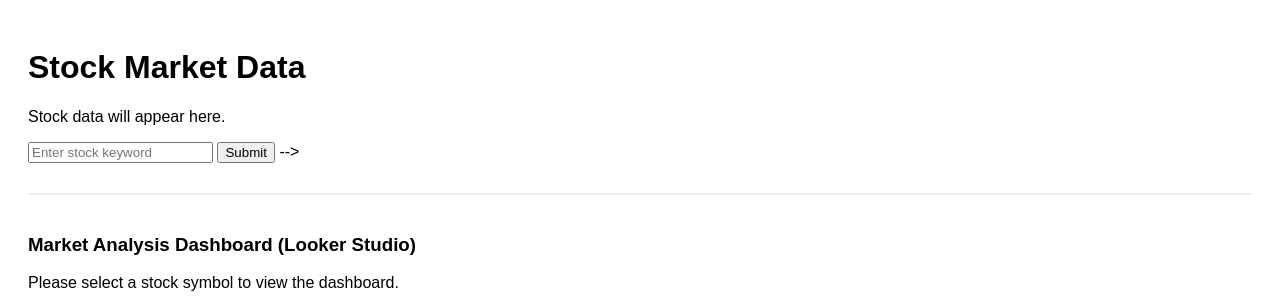
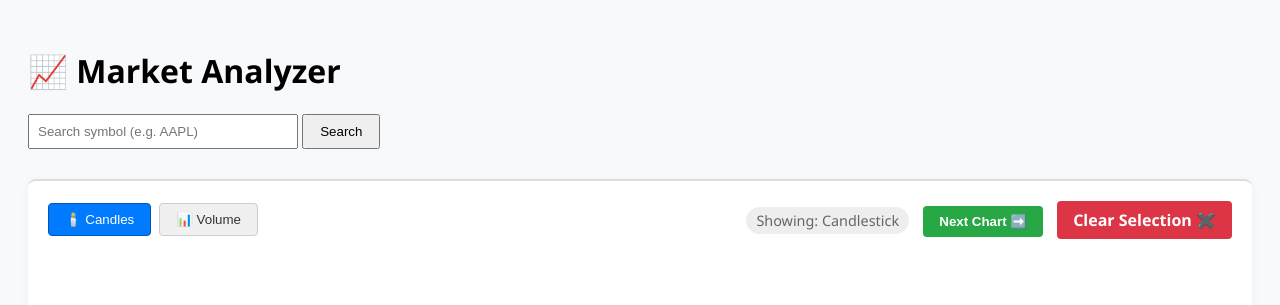
Before and after one commit to Rohith-GCP-projects/Global-Currency-and-Commodity-Market-Analyzer, a Flask app: page /stocks in a window 1280 px wide. Shown: the top 305 px of the page. Run offline with Flask 3, Linux system fonts and the light colour scheme.

Commit message:
looker graph refresh

```diff
--- a/main.py
+++ b/main.py
@@ -1,6 +1,7 @@
 from flask import Flask, render_template, request  # Import request
 from forex.forex import get_forex_data
 from stocks.stocks import get_stocks_data, fetch_symbol_data, insert_stock_data
+import time
 
 app = Flask(__name__)
 
@@ -52,13 +53,15 @@
             symbol_list, symbol_name_list = fetch_symbol_data(keyword)
             return render_template('stocks.html', symbol_list=symbol_list, symbol_name_list=symbol_name_list)
 
-    symbol = request.args.get('SEARCH_KEYWORD')
+    symbol = request.args.get('symbol')
+    current_time = int(time.time())  # Timestamp for cache busting
+
     if symbol:
         stock_details = get_stocks_data(symbol)
         insert_stock_data(symbol, stock_details)
-        return render_template('stocks.html', stock_details=stock_details, selected_symbol=symbol)
+        return render_template('stocks.html', stock_details=stock_details, selected_symbol=symbol, timestamp=current_time)
 
-    return render_template('stocks.html')
+    return render_template('stocks.html', timestamp=current_time)
 
 if __name__ == '__main__':
     app.run(debug=True)
--- a/templates/stocks.html
+++ b/templates/stocks.html
@@ -5,70 +5,195 @@
     <title>Stocks</title>
     <style>
         body {
-            font-family: Arial;
+            font-family: 'Segoe UI', Tahoma, Geneva, Verdana, sans-serif;
             padding: 20px;
+            background-color: #f8f9fa;
         }
 
         .dashboard-container {
             margin-top: 30px;
-            border-top: 2px solid #eee;
+            border-top: 2px solid #ddd;
             padding-top: 20px;
+            background: white;
+            border-radius: 8px;
+            padding: 20px;
+            box-shadow: 0 2px 10px rgba(0, 0, 0, 0.05);
+        }
+
+        .nav-controls {
+            margin-bottom: 20px;
+            display: flex;
+            gap: 10px;
+            align-items: center;
+            justify-content: space-between;
+        }
+
+        .btn-group {
+            display: flex;
+            gap: 8px;
+        }
+
+        .nav-btn {
+            background-color: #f0f0f0;
+            color: #333;
+            padding: 8px 16px;
+            border: 1px solid #ccc;
+            border-radius: 4px;
+            cursor: pointer;
+            font-weight: 500;
+            transition: all 0.2s;
+        }
+
+        .nav-btn:hover {
+            background-color: #e0e0e0;
+        }
+
+        .nav-btn.active {
+            background-color: #007bff;
+            color: white;
+            border-color: #0056b3;
+        }
+
+        .next-btn {
+            background-color: #28a745;
+            color: white;
+            border: none;
+            padding: 8px 16px;
+            border-radius: 4px;
+            cursor: pointer;
+            font-weight: bold;
+        }
+
+        .next-btn:hover {
+            background-color: #218838;
+        }
+
+        .clear-btn {
+            background-color: #dc3545;
+            color: white;
+            border: none;
+            padding: 8px 16px;
+            border-radius: 4px;
+            cursor: pointer;
+            font-weight: bold;
+            text-decoration: none;
+            display: inline-block;
+        }
+
+        .clear-btn:hover {
+            background-color: #c82333;
+        }
+
+        .status-badge {
+            font-size: 0.9em;
+            color: #666;
+            background: #eee;
+            padding: 4px 10px;
+            border-radius: 20px;
         }
     </style>
 </head>
 
 <body>
-    <h1>Stock Market Data</h1>
-    <p>Stock data will appear here.</p>
+    <h1>📈 Market Analyzer</h1>
 
     <form method="POST" action="/stocks">
-        <input type="text" name="SEARCH_KEYWORD" placeholder="Enter stock keyword">
-        <button type="submit">Submit</button>
+        <input type="text" name="SEARCH_KEYWORD" placeholder="Search symbol (e.g. AAPL)"
+            style="padding: 8px; width: 250px;">
+        <button type="submit" style="padding: 8px 16px;">Search</button>
 
         {% if symbol_list and symbol_name_list %}
-        <h3>Found Symbols:</h3>
-        <ul>
+        <div style="margin-top: 15px;">
+            <strong>Results:</strong>
+            <ul style="max-height: 150px; overflow-y: auto; border: 1px solid #eee; padding: 10px; background: white;">
                 {% for symbol in symbol_list %}
                 <li>
-                <a href="/stocks?SEARCH_KEYWORD={{ symbol }}">{{ symbol }} - {{
+                    <a href="/stocks?symbol={{ symbol }}">{{ symbol }} - {{
                         symbol_name_list[symbol_list.index(symbol)] }}</a>
                 </li>
                 {% endfor %}
             </ul>
-        <!-- {% endif %}
-
-        {% if stock_details %}
-        <h3>Stock Data for Selected Symbol: {{ selected_symbol }}</h3>
-        <pre>{{ stock_details | tojson(indent=2) }}</pre>
-        {% endif %} -->
+        </div>
+        {% endif %}
     </form>
 
     <div class="dashboard-container">
-        <h3>Market Analysis Dashboard (Looker Studio)</h3>
+        <div class="nav-controls">
+            <div class="btn-group">
+                <button id="btn-CANDLE" class="nav-btn active" onclick="switchPage('CANDLE')">🕯️ Candles</button>
+                <button id="btn-VOLUME" class="nav-btn" onclick="switchPage('VOLUME')">📊 Volume</button>
+            </div>
+            <div>
+                <span id="page-label" class="status-badge" style="margin-right: 10px;">Showing: Candlestick</span>
+                <button class="next-btn" onclick="nextChart()" style="margin-right: 10px;">Next Chart ➡️</button>
+                <a href="/stocks" class="clear-btn">Clear Selection ✖️</a>
+            </div>
+        </div>
+
         {% if selected_symbol %}
-        <p>Showing data for: <strong>{{ selected_symbol }}</strong></p>
-        <!--
-                To make this work, you need to:
-                1. Create a Parameter in Looker Studio named 'SelectedSymbol' (type: Text).
-                2. Use this parameter in your BigQuery Custom Query:
-                   SELECT * FROM `your_table` WHERE symbol = @SelectedSymbol
-                3. Replace YOUR_REPORT_ID below.
-    -->
-        {% set base_url =
-        "https://lookerstudio.google.com/embed/reporting/e6dc7662-9f39-467c-aaf7-8dfdfa2fd999" %}
-        {% set params = '{"SelectedSymbol":"' ~ selected_symbol ~ '"}' %}
-        <iframe width="100%" height="600" src="{{ base_url }}?params={{ params | urlencode }}" frameborder="0"
-            style="border:0" allowfullscreen></iframe>
+        <p>Selected Symbol: <strong>{{ selected_symbol }}</strong></p>
+
+        {% set report_id = "e6dc7662-9f39-467c-aaf7-8dfdfa2fd999" %}
+        {# We add a ds0.cache_buster to force Looker Studio to refresh data and use ds0.SelectedSymbol as the parameter
+        name #}
+        {% set params = '{"ds0.SelectedSymbol":"' ~ selected_symbol ~ '", "ds0.cache_buster":"' ~ timestamp ~ '"}' %}
+
+        <iframe id="looker-iframe" width="100%" height="800"
+            src="https://lookerstudio.google.com/embed/reporting/{{ report_id }}/page/tEnnC?params={{ params | urlencode }}"
+            frameborder="0" style="border:0" allowfullscreen></iframe>
+
+        <script>
+            // CONFIGURATION: Replace with your actual Page IDs found in Looker Studio URL
+            const PAGES = [
+                { id: 'CANDLE', label: 'Candlestick', pageId: 'tEnnC' },
+                { id: 'VOLUME', label: 'Volume', pageId: 'PAGE2_ID' }       // Replace PAGE2_ID with your actual second page ID
+            ];
+
+            let currentIndex = 0;
+            const REPORT_ID = '{{ report_id }}';
+            const PARAMS = '{{ params | urlencode }}';
+
+            function updateUI() {
+                const chart = PAGES[currentIndex];
+                const iframe = document.getElementById('looker-iframe');
+
+                // Update iframe source with current page and current parameters
+                iframe.src = `https://lookerstudio.google.com/embed/reporting/${REPORT_ID}/page/${chart.pageId}?params=${PARAMS}`;
+
+                // Update buttons active state
+                document.querySelectorAll('.nav-btn').forEach(btn => btn.classList.remove('active'));
+                const targetBtn = document.getElementById(`btn-${chart.id}`);
+                if (targetBtn) targetBtn.classList.add('active');
+
+                // Update text label
+                document.getElementById('page-label').innerText = `Showing: ${chart.label}`;
+            }
+
+            function switchPage(type) {
+                currentIndex = PAGES.findIndex(p => p.id === type);
+                updateUI();
+            }
+
+            function nextChart() {
+                currentIndex = (currentIndex + 1) % PAGES.length;
+                updateUI();
+            }
+        </script>
+
         {% else %}
-        <p>Please select a stock symbol to view the dashboard.</p>
+        <div style="text-align: center; padding: 50px; color: #888;">
+            <h3>📊 Market Dashboard</h3>
+            <p>Search for a ticker and select a result to load interactive charts.</p>
             <iframe width="100%" height="600"
                 src="https://lookerstudio.google.com/embed/reporting/e6dc7662-9f39-467c-aaf7-8dfdfa2fd999/page/tEnnC"
                 frameborder="0" style="border:0" allowfullscreen></iframe>
+        </div>
         {% endif %}
     </div>
 
-    <br>
-    <a href="/">Back to Home</a>
+    <div style="margin-top: 20px; text-align: center;">
+        <a href="/" style="color: #007bff; text-decoration: none;">🏠 Return Home</a>
+    </div>
 </body>
 
 </html>
```
Lines whose indentation alone changed are shown as unchanged.
